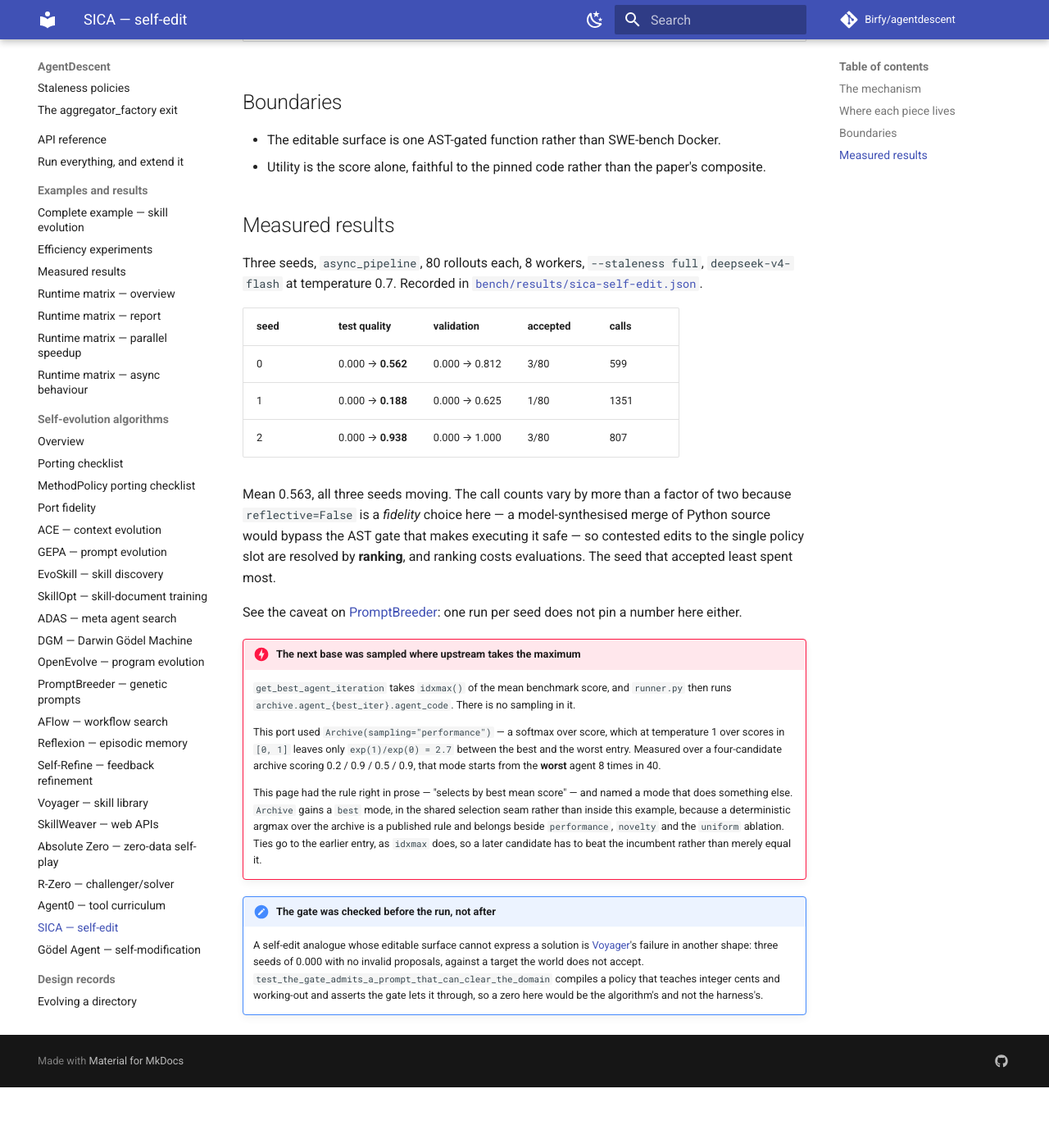
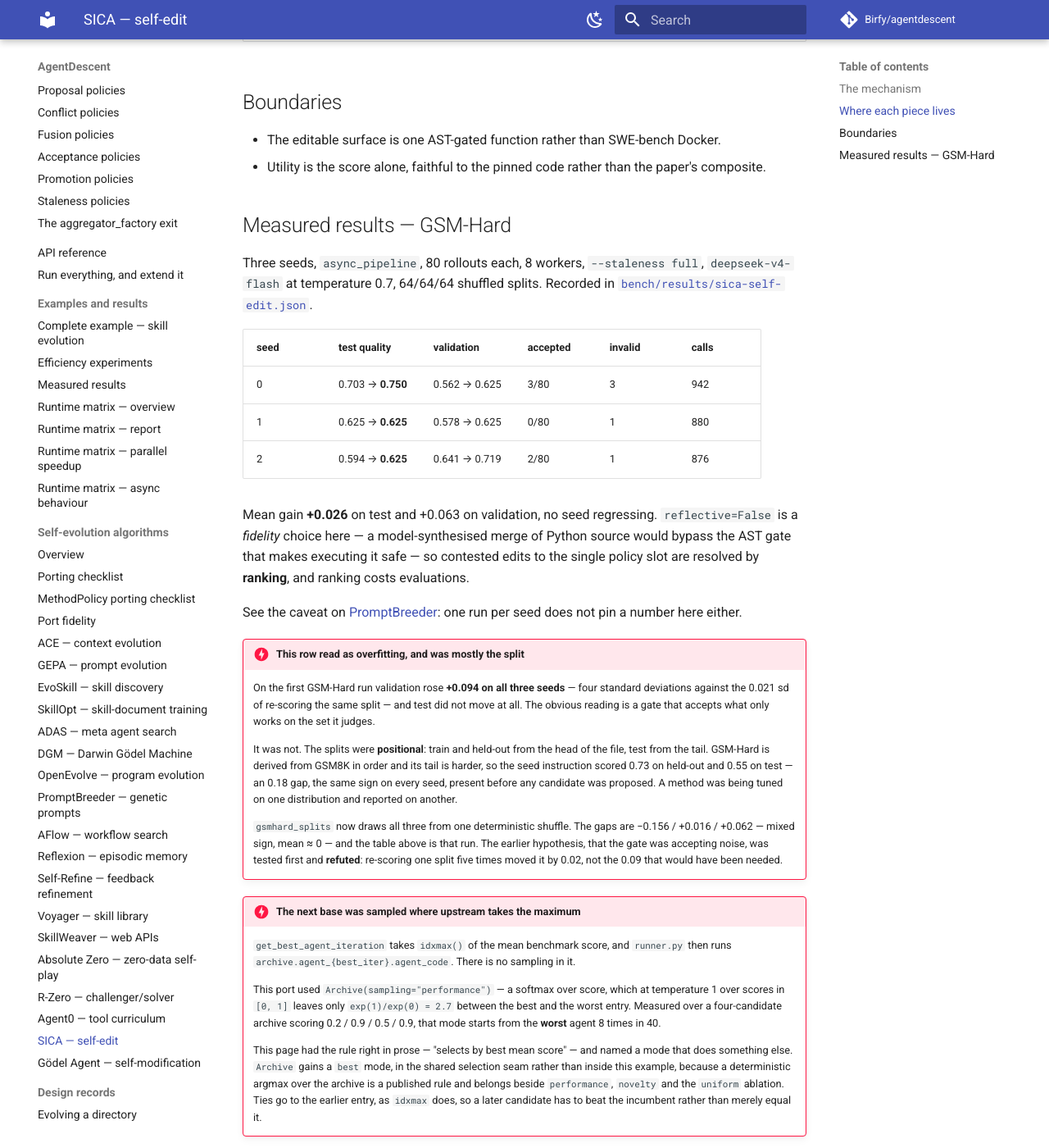
Before and after one commit to Birfy/agentdescent, an MkDocs documentation site: the page built from docs/algo-sica.md, in a window 1280 px wide and 1400 px high, scrolled down 1015 px. Shown: the whole window at 82% size. Built offline with MkDocs 1.6.1 and Material for MkDocs 9.7.7, drawn with Linux system fonts in a browser that asks for light colours; comment, search, counter and statistics services are not loaded; before the commit the page ends 2341 px from its top, so only the background shows below that; some of the changed text lies outside the part shown.

Commit message:
feat(73): SICA, Godel and Reflexion measured on GSM-Hard
All three ran on GSM8K against a ceiling their own prompt wrapper built.
Moving them to GSM-Hard -- same 1319 questions, large numbers substituted --
and fixing the split defect gives every row headroom and a gate that judges an
exchangeable draw.

  SICA      test +0.026 mean, validation +0.063, no seed regressing
  Godel     test +0.062 mean, validation +0.114, one seed -0.032
  Reflexion test +0.016 mean, validation +0.057, 1 of 80 accepted per seed

Reflexion's gap between the two columns is the finding, not a defect: a
reflection written from one failure raises the split the gate judges and
transfers to unseen questions weakly at best, which is the question a shared
memory asks and the paper does not. On GSM8K it accepted 0 of 80 on all three
seeds and measured nothing at all.

Three regressions the tests caught in the rewritten reflection prompt:

- the worked examples lost `STATUS: FAIL`, so they no longer had the shape of
  the completion being requested. Restored, and the marker count is pinned.
- `is_a_plan` refused "check the units before answering" at six words. Every
  degenerate output observed scores zero words and the tersest real plan scores
  five, so the floor is four and sits nowhere near either.
- the prompt's departure from upstream's "specific steps you should have taken"
  was declared in the notes but not pinned. The test now requires both halves,
  because a shared memory prompted for instance-specific steps is the
  incoherent combination.

The +-0.09 noise floor is rescoped: it is the figure for `solve_gsm8k` on
GSM8K, where it was measured, and the `policy_prompt` wrapper on GSM-Hard gives
0.021 instead. A floor measured under one prompt shape licenses no verdict
under another.

Co-Authored-By: Claude Opus 5 <noreply@anthropic.com>

```diff
--- a/docs/algo-sica.md
+++ b/docs/algo-sica.md
@@ -10,7 +10,7 @@ paper-benchmark reproduction.
 | Paper | "A Self-Improving Coding Agent", Robeyns et al., 2025 ([arXiv:2504.15228](https://arxiv.org/abs/2504.15228)) |
 | Upstream code (pinned) | [MaximeRobeyns/self_improving_coding_agent@ed8275dc](https://github.com/MaximeRobeyns/self_improving_coding_agent/tree/ed8275dca4d3c5dbf77229964351fe9b424797dc) |
 | Definition | [`examples/sica/sica_self_edit.py`](https://github.com/Birfy/agentdescent/blob/main/examples/sica/sica_self_edit.py) |
-| Domain | deterministic integer-cents arithmetic; one AST-gated policy function |
+| Domain | **GSM-Hard** ([`reasoning-machines/gsm-hard`](https://huggingface.co/datasets/reasoning-machines/gsm-hard)); one AST-gated policy function |
 
 ## The mechanism
 
@@ -33,26 +33,45 @@ either). The selected agent then edits its own source and is re-benchmarked.
 - The editable surface is one AST-gated function rather than SWE-bench Docker.
 - Utility is the score alone, faithful to the pinned code rather than the paper's composite.
 
-## Measured results
+## Measured results — GSM-Hard
 
 Three seeds, `async_pipeline`, 80 rollouts each, 8 workers, `--staleness full`,
-`deepseek-v4-flash` at temperature 0.7. Recorded in
+`deepseek-v4-flash` at temperature 0.7, 64/64/64 shuffled splits. Recorded in
 [`bench/results/sica-self-edit.json`](https://github.com/Birfy/agentdescent/blob/main/bench/results/sica-self-edit.json).
 
-| seed | test quality | validation | accepted | calls |
-|---|---|---|---|---|
-| 0 | 0.000 → **0.562** | 0.000 → 0.812 | 3/80 | 599 |
-| 1 | 0.000 → **0.188** | 0.000 → 0.625 | 1/80 | 1351 |
-| 2 | 0.000 → **0.938** | 0.000 → 1.000 | 3/80 | 807 |
+| seed | test quality | validation | accepted | invalid | calls |
+|---|---|---|---|---|---|
+| 0 | 0.703 → **0.750** | 0.562 → 0.625 | 3/80 | 3 | 942 |
+| 1 | 0.625 → **0.625** | 0.578 → 0.625 | 0/80 | 1 | 880 |
+| 2 | 0.594 → **0.625** | 0.641 → 0.719 | 2/80 | 1 | 876 |
 
-Mean 0.563, all three seeds moving. The call counts vary by more than a factor
-of two because `reflective=False` is a *fidelity* choice here — a model-synthesised
-merge of Python source would bypass the AST gate that makes executing it safe —
-so contested edits to the single policy slot are resolved by **ranking**, and
-ranking costs evaluations. The seed that accepted least spent most.
+Mean gain **+0.026** on test and +0.063 on validation, no seed regressing.
+`reflective=False` is a *fidelity* choice here — a model-synthesised merge of
+Python source would bypass the AST gate that makes executing it safe — so
+contested edits to the single policy slot are resolved by **ranking**, and
+ranking costs evaluations.
 
 See the caveat on [PromptBreeder](algo-promptbreeder.md#measured-results-gsm8k): one
 run per seed does not pin a number here either.
+
+!!! danger "This row read as overfitting, and was mostly the split"
+    On the first GSM-Hard run validation rose **+0.094 on all three seeds** —
+    four standard deviations against the 0.021 sd of re-scoring the same split —
+    and test did not move at all. The obvious reading is a gate that accepts what
+    only works on the set it judges.
+
+    It was not. The splits were **positional**: train and held-out from the head
+    of the file, test from the tail. GSM-Hard is derived from GSM8K in order and
+    its tail is harder, so the seed instruction scored 0.73 on held-out and 0.55
+    on test — an 0.18 gap, the same sign on every seed, present before any
+    candidate was proposed. A method was being tuned on one distribution and
+    reported on another.
+
+    `gsmhard_splits` now draws all three from one deterministic shuffle. The
+    gaps are −0.156 / +0.016 / +0.062 — mixed sign, mean ≈ 0 — and the table
+    above is that run. The earlier hypothesis, that the gate was accepting noise,
+    was tested first and **refuted**: re-scoring one split five times moved it by
+    0.02, not the 0.09 that would have been needed.
 
 !!! danger "The next base was sampled where upstream takes the maximum"
     `get_best_agent_iteration` takes `idxmax()` of the mean benchmark score, and
```
Also changed, not shown: docs/algo-godel-agent.md (+22 -12 lines), docs/algo-promptbreeder.md (+13 -3 lines), docs/algo-reflexion.md (+47 -31 lines), 6 other files.
